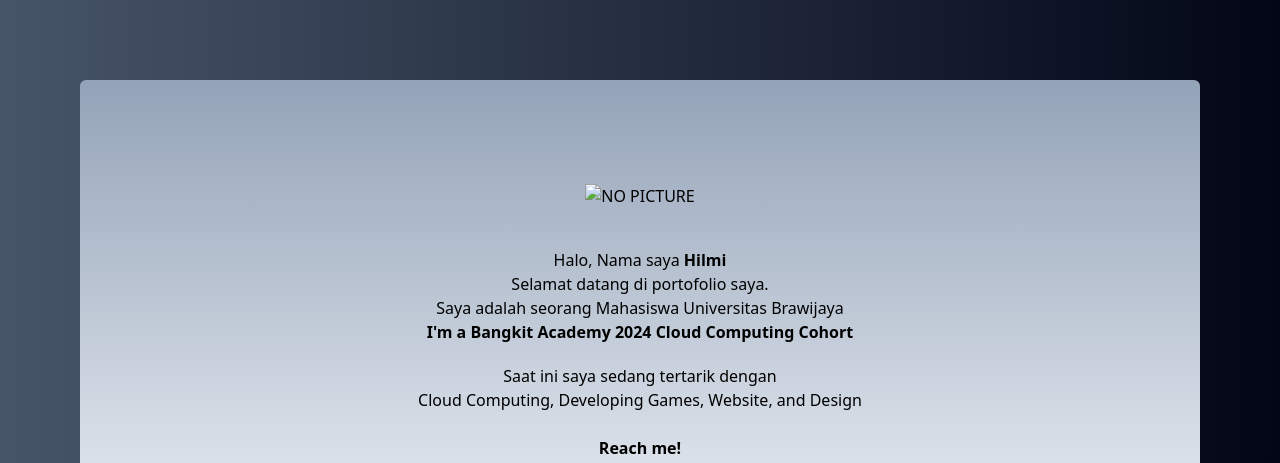
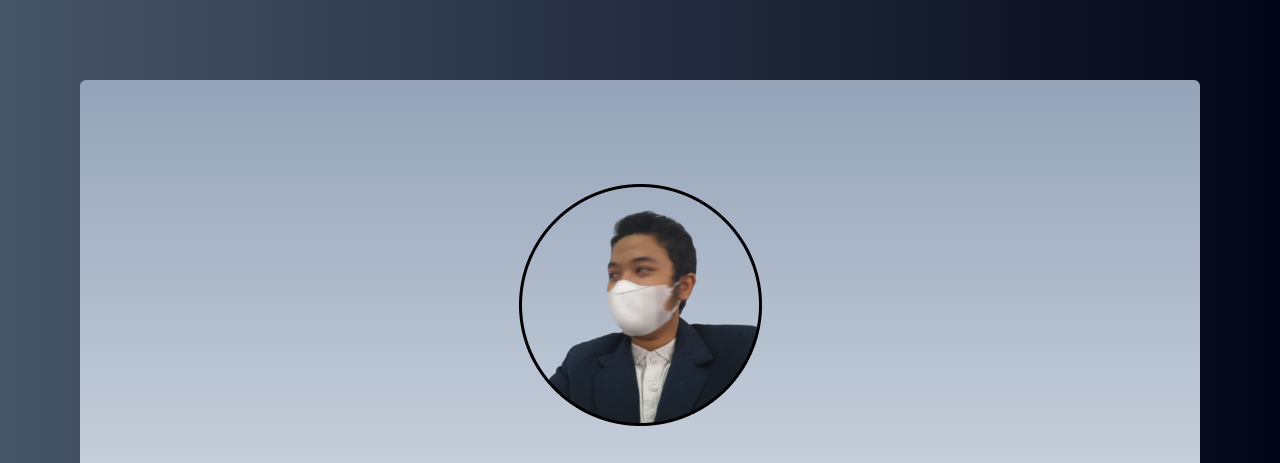
Before and after one commit to MHilmiAdz/portohilmi, a website: page index.html in a window 1280 px wide. Shown: the top 463 px of the page. Drawn offline with Linux system fonts and the light colour scheme; the site is published under a folder, as on GitHub Pages, so addresses that start at the root find nothing.

Commit message:
Update index.html

```diff
--- a/index.html
+++ b/index.html
@@ -13,7 +13,7 @@
 <body class="bg-gradient-to-r from-slate-600 to-slate-950">
     <div class="rounded-md bg-gray-200 p-10 m-20 bg-gradient-to-t from-slate-100 to-slate-400">
         <div class="flex justify-center items-center p-10 pt-16">
-            <img src="/public/PP_WA_Fixxed.png" alt="NO PICTURE">
+            <img src="./public/PP_WA_Fixxed.png" alt="NO PICTURE">
         </div>
         <div class="text-center">
             <p>Halo, Nama saya <b>Hilmi</b></p>
```
